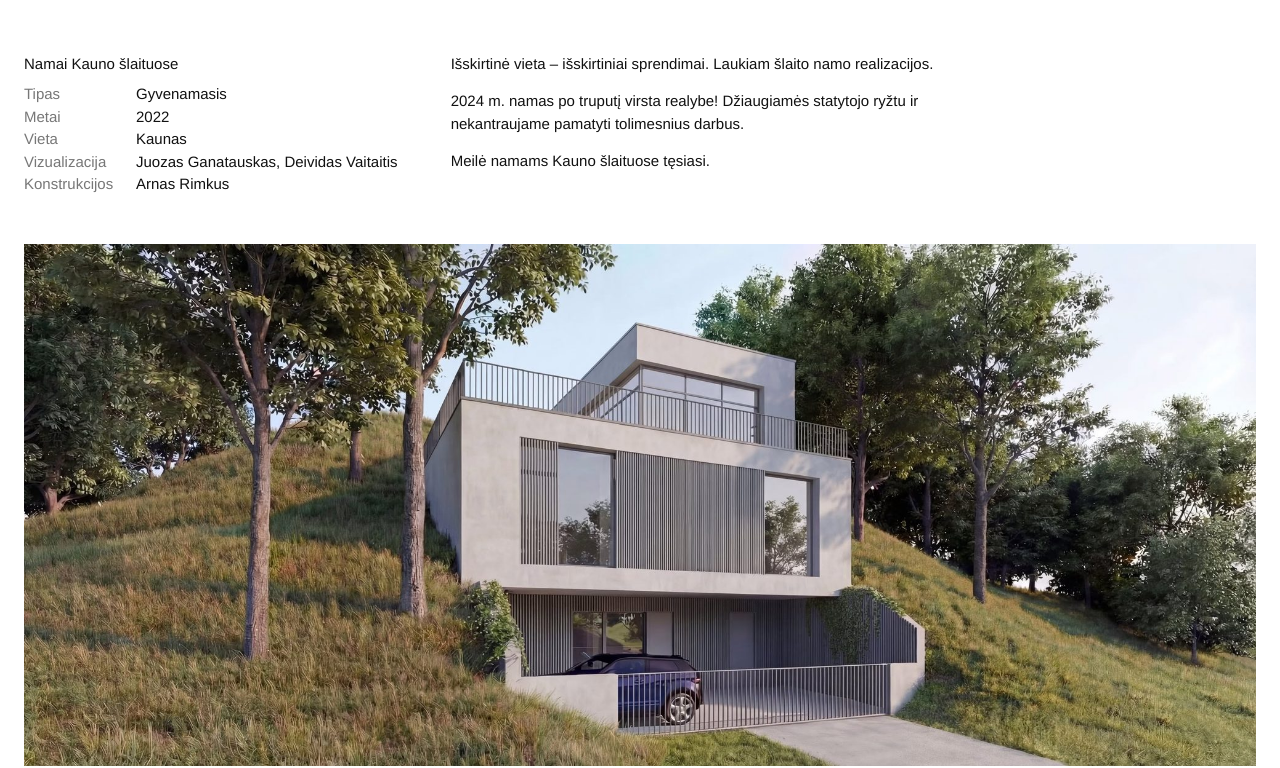
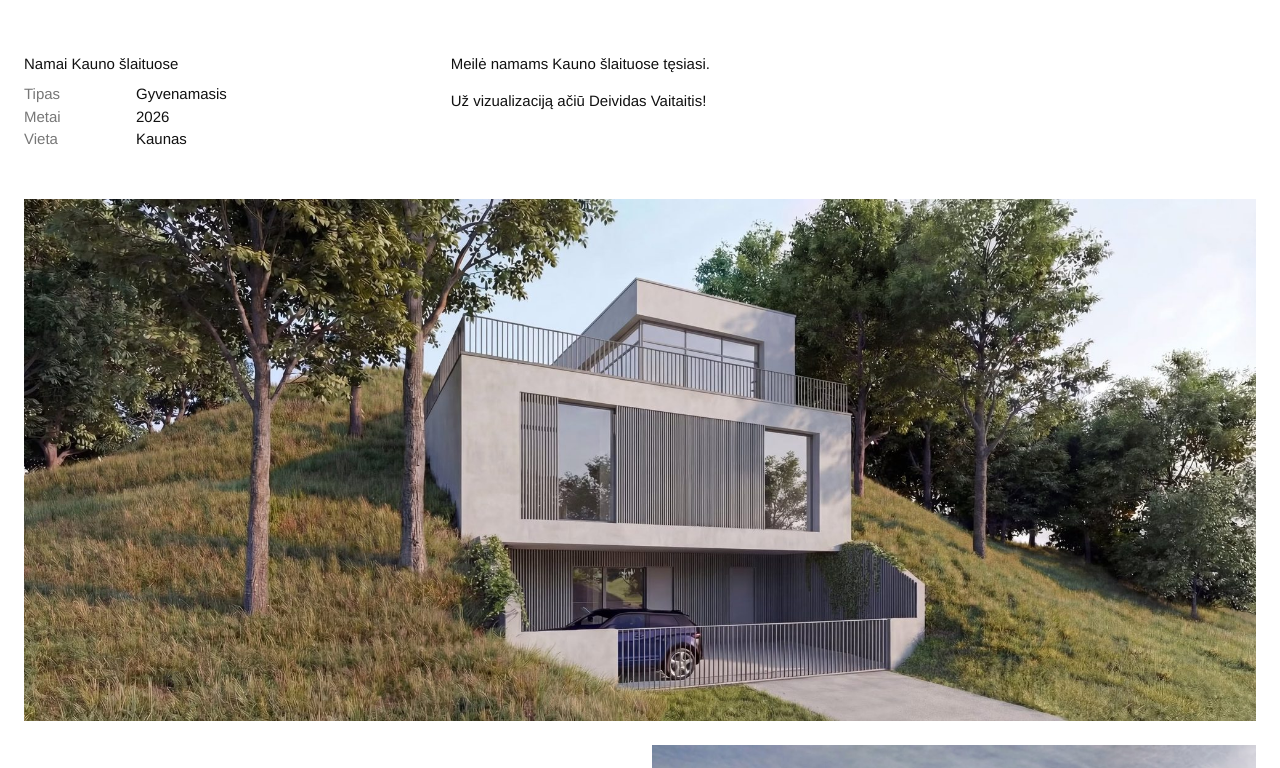
Before and after one commit to aurimasMisius/ubami-webpage, a plain HTML site: page projects/project-04.html in a window 1280 px wide. Shown: the part 54-822 px from the top of the page. Drawn offline with Linux system fonts and the light colour scheme.

Commit message:
Remove merged texts and credits from Kauno šlaituose page
Co-Authored-By: Claude Opus 5.5 <noreply@anthropic.com>
Claude-Session: https://claude.ai/code/session_01Q9VtbTsgWHiDWSiW555VZP

```diff
--- a/projects/project-04.html
+++ b/projects/project-04.html
@@ -22,16 +22,13 @@
           <h1>Namai Kauno šlaituose</h1>
           <dl class="facts">
             <div><dt>Tipas</dt><dd>Gyvenamasis</dd></div>
-            <div><dt>Metai</dt><dd>2022</dd></div>
+            <div><dt>Metai</dt><dd>2026</dd></div>
             <div><dt>Vieta</dt><dd>Kaunas</dd></div>
-            <div><dt>Vizualizacija</dt><dd>Juozas Ganatauskas, Deividas Vaitaitis</dd></div>
-            <div><dt>Konstrukcijos</dt><dd>Arnas Rimkus</dd></div>
           </dl>
         </div>
         <div class="project-text">
-          <p>Išskirtinė vieta – išskirtiniai sprendimai. Laukiam šlaito namo realizacijos.</p>
-          <p>2024 m. namas po truputį virsta realybe! Džiaugiamės statytojo ryžtu ir nekantraujame pamatyti tolimesnius darbus.</p>
           <p>Meilė namams Kauno šlaituose tęsiasi.</p>
+          <p>Už vizualizaciją ačiū Deividas Vaitaitis!</p>
         </div>
       </div>
       <div class="gallery">
```
Also changed, not shown: index.html (+1 -1 lines).
